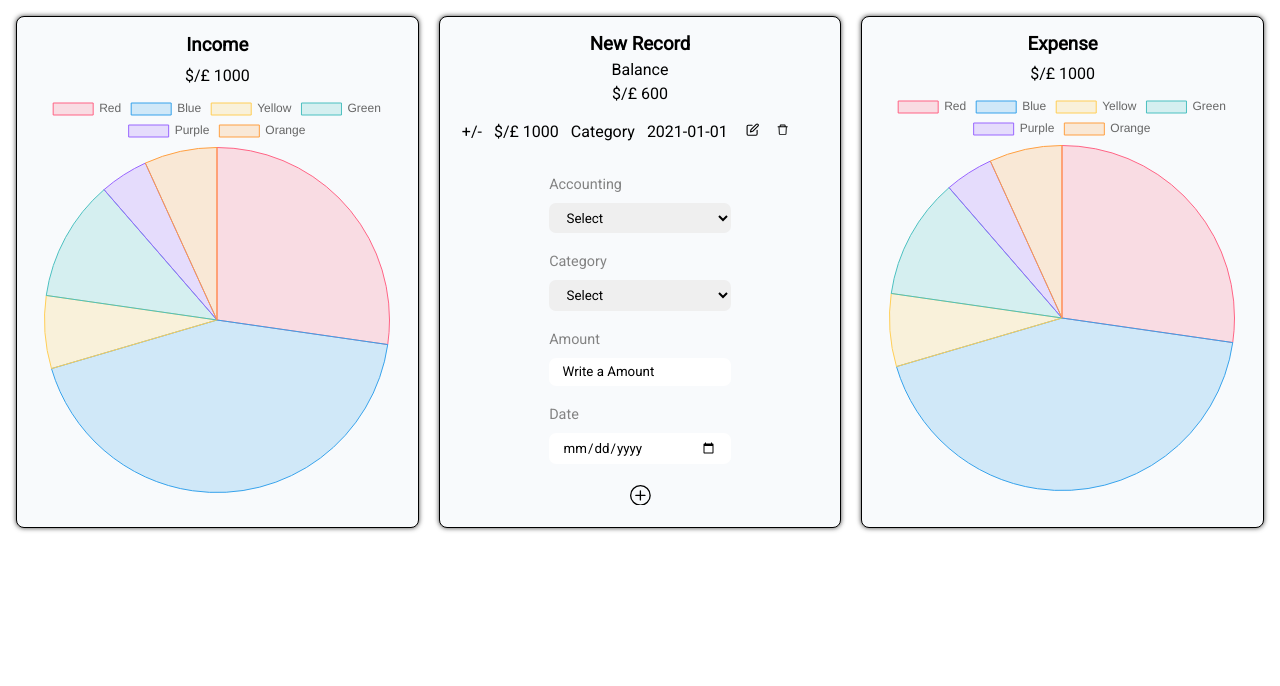
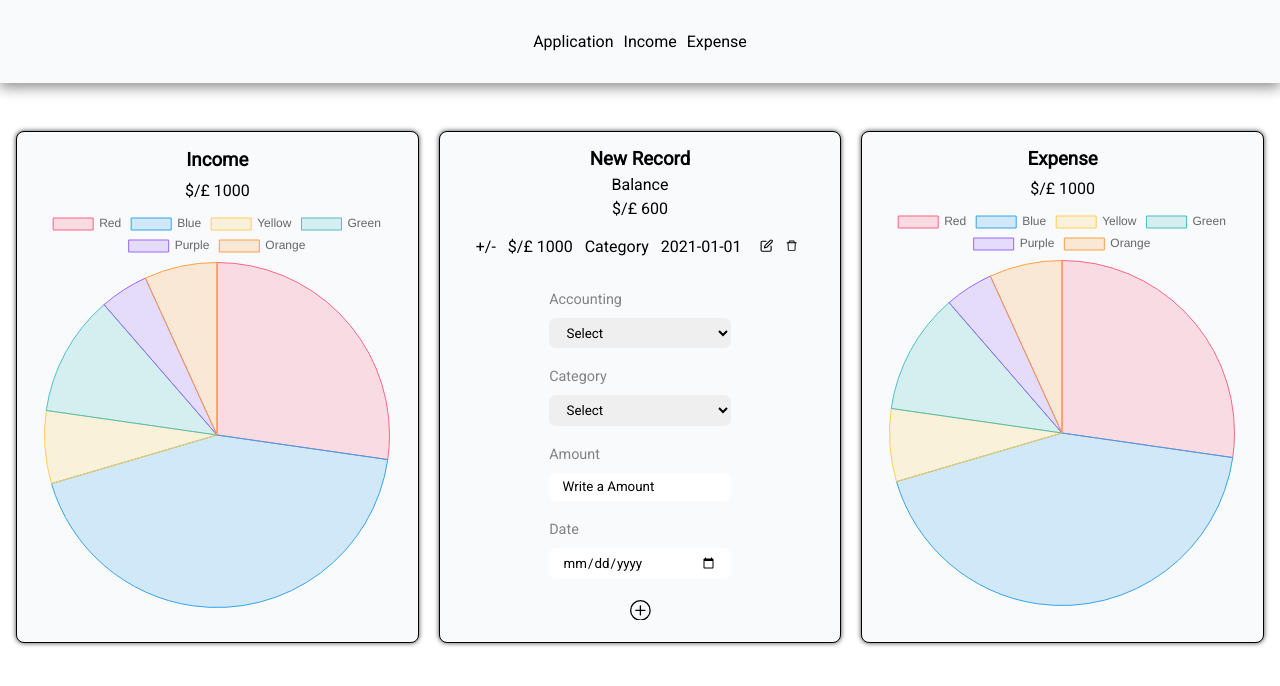
Before and after one commit to ModestasKr/Springfield-NPP, a React (Create React App) app in the folder frontend/: page /application in a window 1280 px wide. Shown: the top 686 px of the page. Built offline with nearby package versions, Linux system fonts and the light colour scheme.

Commit message:
added navbar

```diff
--- a/frontend/src/App.js
+++ b/frontend/src/App.js
@@ -1,10 +1,22 @@
+// Libraries
+import { BrowserRouter, Route, Routes } from "react-router-dom";
+//  Components
 import Application from "./components/Application";
+import Navigation from "./components/Navigation";
+// Style
 import "./App.css";
 
 function App() {
   return (
     <div className="App-container">
-      <Application />
+      <BrowserRouter>
+        <nav className="Nav-container">
+          <Navigation />
+        </nav>
+        <Routes>
+          <Route path="/application" element={<Application />} />
+        </Routes>
+      </BrowserRouter>
     </div>
   );
 }
--- a/frontend/src/components/Application/Table.js
+++ b/frontend/src/components/Application/Table.js
@@ -8,8 +8,8 @@ import { AiOutlineDelete } from "react-icons/ai";
 
 function Table() {
   return (
-    <div>
-      <table>
+    <div className="Table-container">
+      <table className="Table-body">
         <tbody className="Table-tbody">
           <tr className="Table-row">
             <td>+/-</td>
--- a/frontend/src/components/Application/style/Application.css
+++ b/frontend/src/components/Application/style/Application.css
@@ -2,7 +2,7 @@
   display: grid;
   grid-template-columns: repeat(3, 1fr);
   grid-column-gap: 20px;
-  padding: 1em;
+  padding: 3em 1em;
 }
 @media screen and (max-width: 25rem) {
   .Application-container {
--- /dev/null
+++ b/frontend/src/components/Application/style/Navigation.css
@@ -0,0 +1,25 @@
+.Nav-container {
+  box-shadow: 0px 4px 13px 0px rgba(0, 0, 0, 0.25);
+}
+
+.Nav-links {
+  background-color: var(--backGround-color-100);
+  display: flex;
+  justify-content: center;
+  gap: 10px;
+  padding: 2em 0;
+}
+
+.Nav-links li {
+  list-style: none;
+}
+
+.Nav-links :nth-child(1) {
+  color: var(--color-1000);
+  text-decoration: none;
+}
+
+.Nav-links li:hover {
+  background-color: var(--Neutral-color-100);
+  border-radius: 6px;
+}
--- a/frontend/src/components/Application/style/Table.css
+++ b/frontend/src/components/Application/style/Table.css
@@ -1,21 +1,18 @@
-.Table-tbody {
+.Table-container {
   margin: 1em 0;
   display: flex;
   flex-direction: column;
+  align-items: center;
   gap: 10px;
 }
 
 .Table-row {
   display: flex;
   gap: 10px;
-  padding-left: 1.2em;
 }
 
-.Table-btn {
-  display: flex;
-  gap: 5px;
+@media screen and (max-width: 25rem) {
+  .Table-row {
+    font-size: 1rem;
+  }
 }
-
-.Table-btn {
-  font-size: 1rem;
-}
--- /dev/null
+++ b/frontend/src/components/Navigation.js
@@ -0,0 +1,25 @@
+// Libraries
+import React from "react";
+import { Link } from "react-router-dom";
+// Style
+import "./Application/style/Navigation.css";
+
+function Navigation() {
+  return (
+    <nav className="Nav-container">
+      <ul className="Nav-links">
+        <li>
+          <Link to="/application">Application</Link>
+        </li>
+        <li>
+          <Link to="/income">Income</Link>
+        </li>
+        <li>
+          <Link to="/expense">Expense</Link>
+        </li>
+      </ul>
+    </nav>
+  );
+}
+
+export default Navigation;
--- a/frontend/src/index.css
+++ b/frontend/src/index.css
@@ -1,5 +1,6 @@
 @import url("https://fonts.googleapis.com/css2?family=Roboto&display=swap");
 
+*,
 * ::after,
 * ::before {
   box-sizing: border-box;
@@ -17,6 +18,9 @@
   --text-color-100: #838383;
   /* Background */
   --backGround-color-100: #f8fafc;
+  /* Neutral */
+  --color-1000: black;
+  --Neutral-color-100: white;
   /* Typography */
   --mainFont: "Roboto", sans-serif;
 }
```
